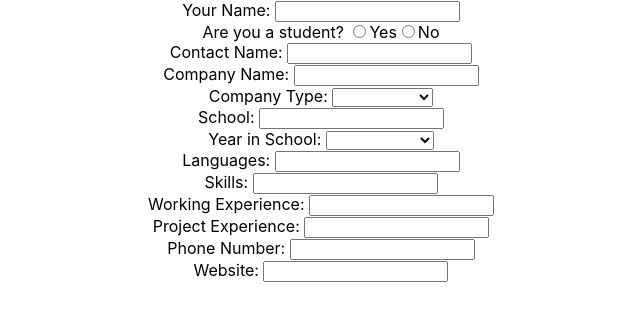
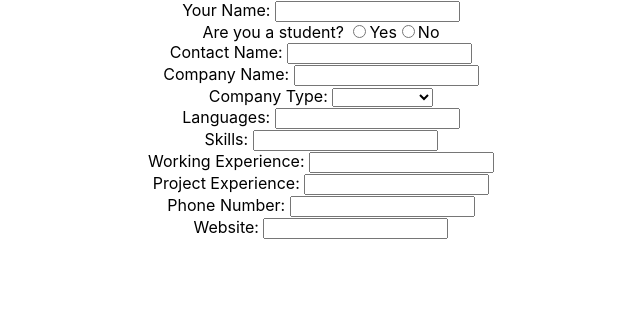
Before and after one commit to katie-truong/cover-me, a React (Create React App) app in the folder client/: page / in a window 1280 px wide. Shown: the top 320 px of the page, without its empty margins (319-959 px from the left). Built offline with nearby package versions, Linux system fonts and the light colour scheme.

Commit message:
Add conditonal rendering

```diff
--- a/client/src/Form.js
+++ b/client/src/Form.js
@@ -47,6 +47,27 @@ class Form extends React.Component {
 		}
 
     render () {
+			let studentRender = null;
+			if (this.state.student === 'true') {
+				studentRender = 	<div>
+				<div>
+					<label>School: </label>
+					<input type="text" name="school" onChange={this.handleChange} />
+				</div>
+
+				<div>
+					<label>Year in School: </label>
+					<select
+						name="year"
+						value={this.state.year[0]}
+						onChange={this.handleChange}>
+							{this.state.year.map(option => (
+								<option value={option.value}>{option.displayValue}</option>
+							))}
+						</select>
+				</div>
+			</div>
+			}
       return (
 				<div>
         	<form onSubmit={this.handleSubmit}>
@@ -78,6 +99,22 @@ class Form extends React.Component {
             		No
           		</label>
 						</div>
+						{studentRender}
+						{/* <div>
+							<label>School: </label>
+							<input type="text" name="school" onChange={this.handleChange} />
+						</div>
+
+						<div>
+							<label>Year in School: </label>
+							<select
+                            value={this.state.year[0]}
+                            onChange={this.handleChange}>
+                            {this.state.year.map(option => (
+                                <option value={option.value}>{option.displayValue}</option>
+                            ))}
+                        </select>
+						</div> */}
 
 						<div>
 							<label>Contact Name: </label>
@@ -96,22 +133,6 @@ class Form extends React.Component {
                 	<option key={option.id} value={option.value}>{option.displayValue}</option>
               	))}
 							</select>
-						</div>
-
-						<div>
-							<label>School: </label>
-							<input type="text" name="school" onChange={this.handleChange} />
-						</div>
-
-						<div>
-							<label>Year in School: </label>
-							<select
-                            value={this.state.year[0]}
-                            onChange={this.handleChange}>
-                            {this.state.year.map(option => (
-                                <option value={option.value}>{option.displayValue}</option>
-                            ))}
-                        </select>
 						</div>
 
 						<div>
```
